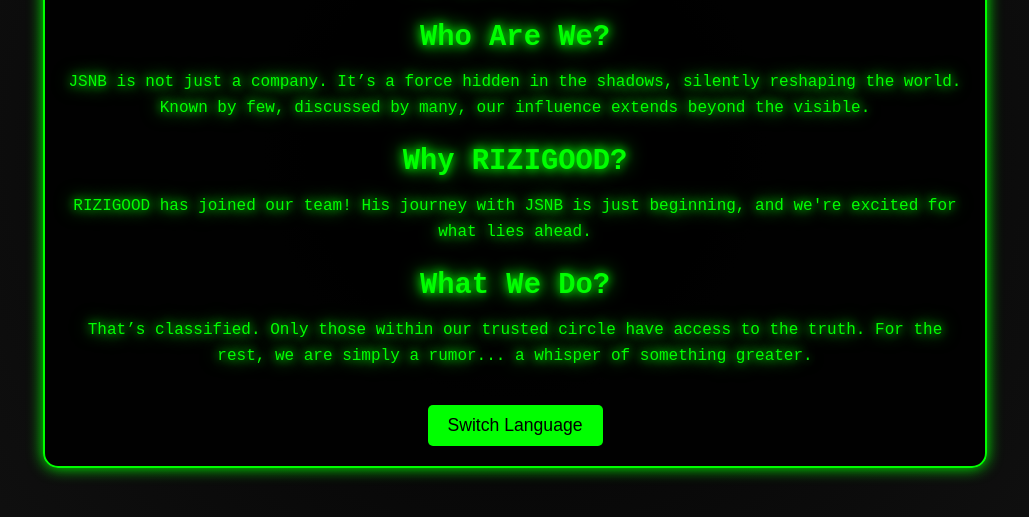
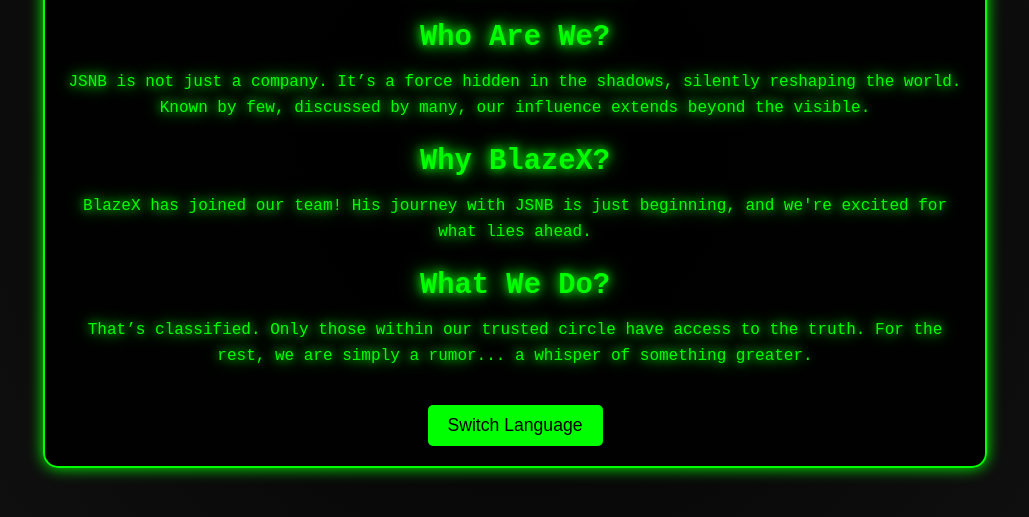
Before and after one commit to RIZIGOOD/JSNB_BlazeX, a plain HTML site: page JSNBosnova.html in a window 1280 px wide. Shown: the part 253-770 px from the top of the page, without its empty margins (125-1154 px from the left). Drawn offline with Linux system fonts and the light colour scheme.

Commit message:
Update JSNBosnova.html

```diff
--- a/JSNBosnova.html
+++ b/JSNBosnova.html
@@ -19,9 +19,9 @@
                     JSNB is not just a company. It’s a force hidden in the shadows, silently reshaping the world.
                     Known by few, discussed by many, our influence extends beyond the visible.
                 </p>
-                <h2>Why RIZIGOOD?</h2>
+                <h2>Why BlazeX?</h2>
                 <p>
-                    RIZIGOOD has joined our team! His journey with JSNB is just beginning, and we're excited for what lies ahead.
+                    BlazeX has joined our team! His journey with JSNB is just beginning, and we're excited for what lies ahead.
                 </p>
                 <h2>What We Do?</h2>
                 <p>
```
